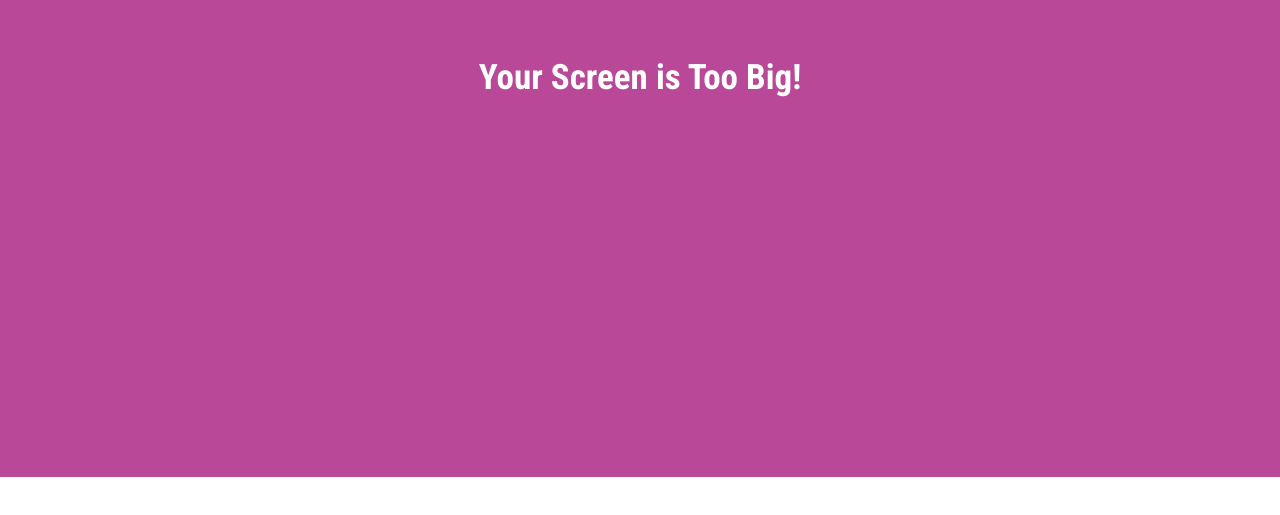
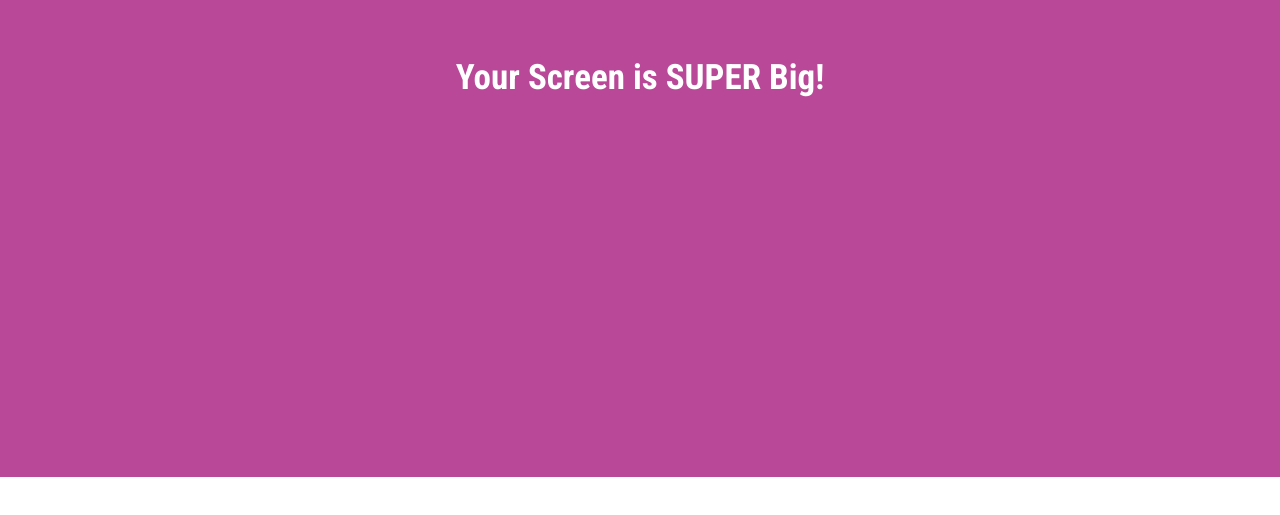
Before and after one commit to pyw0214/kakao-clone2020, a plain HTML site: page friends.html in a window 1280 px wide. Shown: the part 323-838 px from the top of the page. Drawn offline with Linux system fonts and the light colour scheme.

Commit message:
too->SUPER_0205

```diff
--- a/friends.html
+++ b/friends.html
@@ -107,7 +107,7 @@
     </div>
 
     <div id="no-mobile">
-      <span>Your Screen is Too Big!</span>
+      <span>Your Screen is SUPER Big!</span>
     </div>
 
     <script
```
